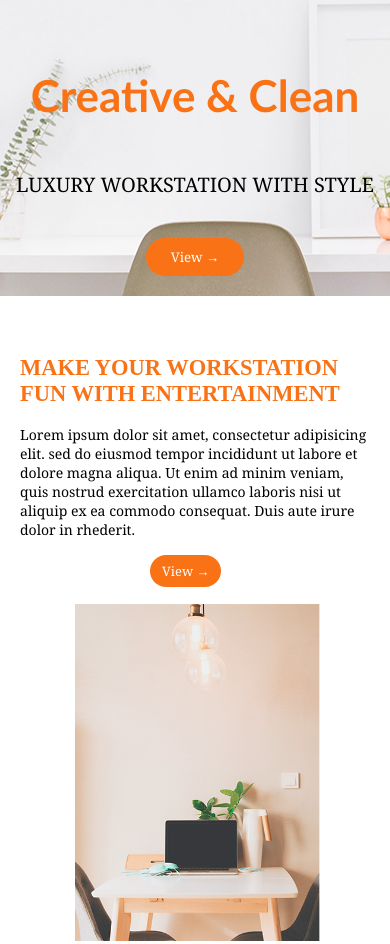
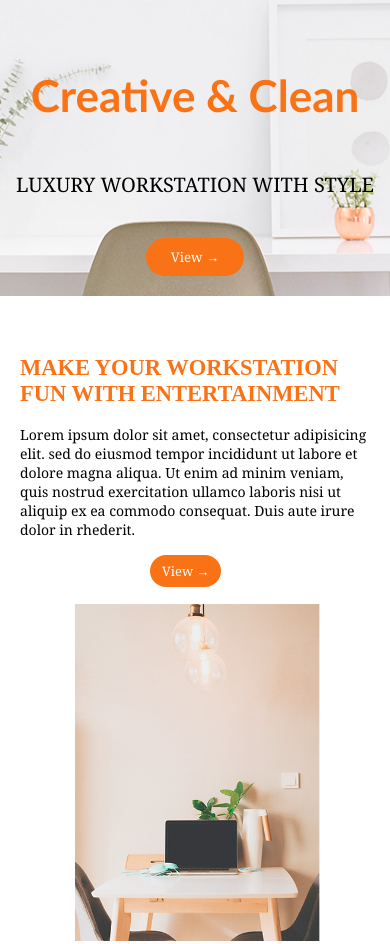
Before and after one commit to sofia-garcia30/Proyecto-Creative-Clean, a plain HTML site: page index.html in a window 390 px wide. Shown: the top 944 px of the page. Drawn offline with Linux system fonts and the light colour scheme.

Commit message:
septimo commit

```diff
--- a/styles/styles.css
+++ b/styles/styles.css
@@ -489,7 +489,7 @@ ul {
 
 @media(max-width:480px) {
     .caja01 {
-        background-position-x: -480px;
+        background-position-x: -520px;
         height: auto;
         padding-bottom: 20px;
         background-position-y: 430px;
```
